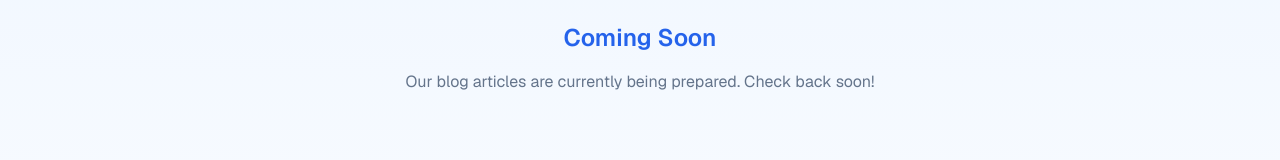
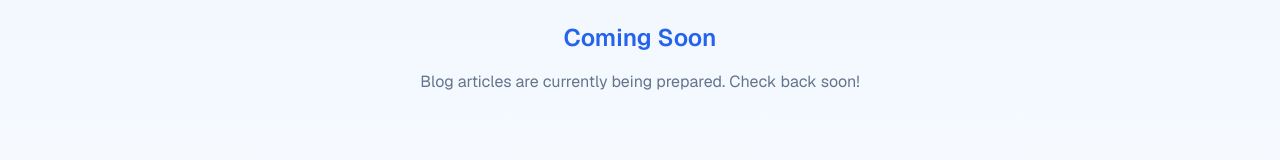
Before and after one commit to Nathaniyell/yunhee-academic-portfolio, a Next.js app: page /blog in a window 1280 px wide. Shown: the part 218-378 px from the top of the page. Built offline with nearby package versions, Linux system fonts and the light colour scheme.

Commit message:
update blog page

```diff
--- a/src/app/blog/page.tsx
+++ b/src/app/blog/page.tsx
@@ -104,7 +104,7 @@ export default function BlogPage() {
                 className="text-center py-20"
               >
                 <h2 className="text-2xl font-semibold text-blue-600 mb-4">Coming Soon</h2>
-                <p className="text-slate-500">Our blog articles are currently being prepared. Check back soon!</p>
+                <p className="text-slate-500">Blog articles are currently being prepared. Check back soon!</p>
               </motion.div>
             ) : (
               filteredArticles.length > 0 ? (
```
